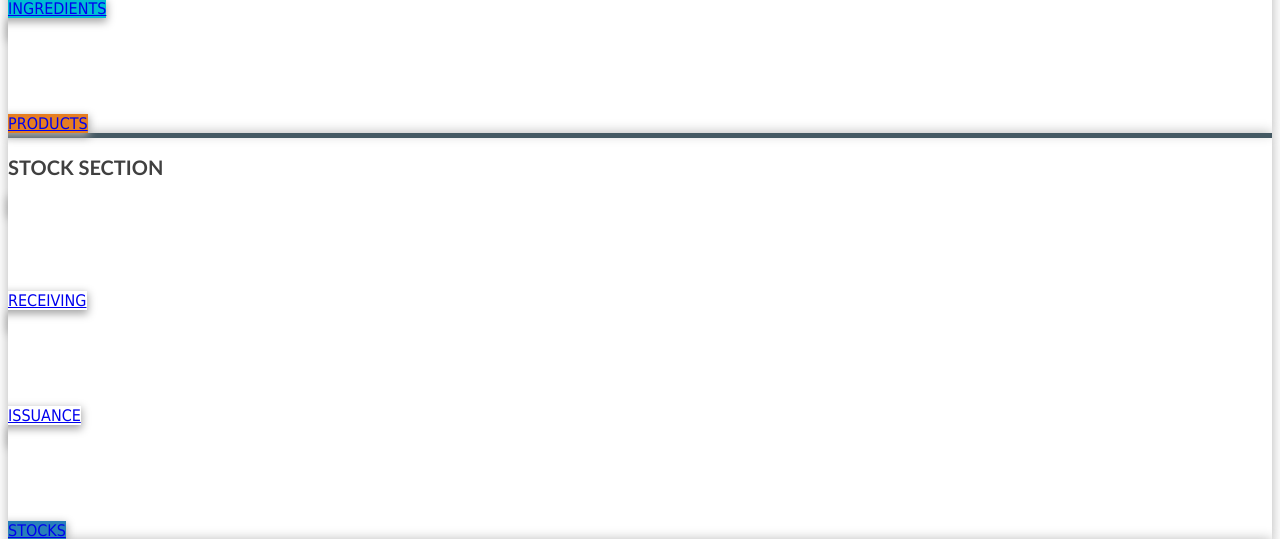
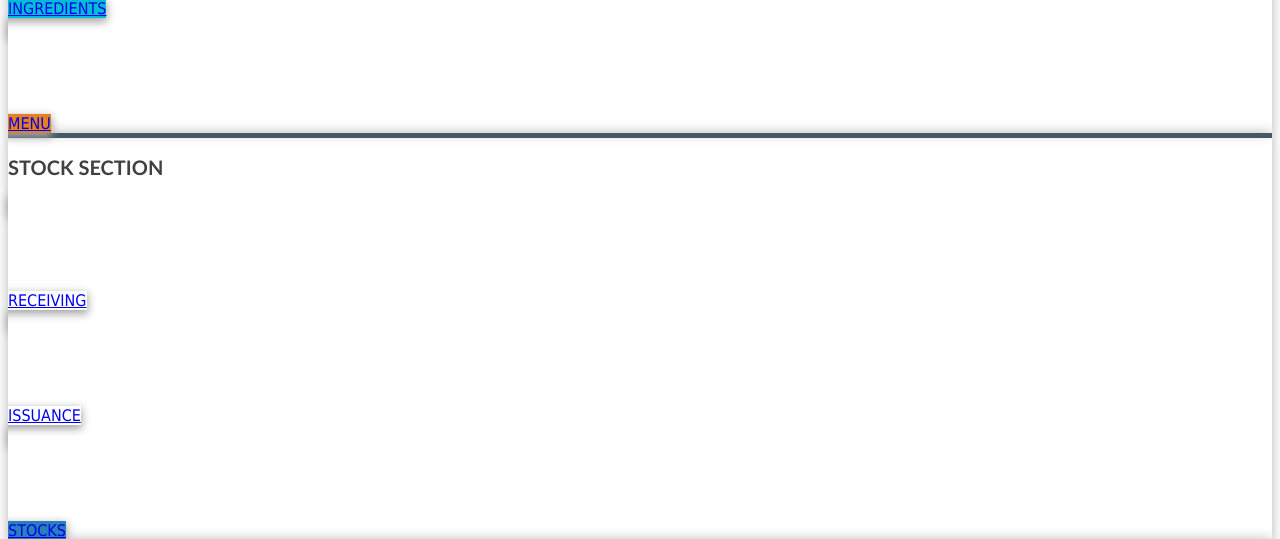
Before and after one commit to jtolentino007/PSRMS, a CodeIgniter app: the page made by application/views/dashboard_view.php in a window 1280 px wide. Shown: the part 641-1180 px from the top of the page. Run offline with CodeIgniter, Linux system fonts and the light colour scheme; a user stored in the database is signed in; data comes from the database, SQL or seed files in the repository; data that the repository does not hold is empty.

Commit message:
Updated all the Icons and UI

```diff
--- a/application/views/dashboard_view.php
+++ b/application/views/dashboard_view.php
@@ -126,8 +126,8 @@
                                         </div>
                                         <div class="col-xs-12 col-sm-12">
                                             <a href="products" class="btn btn-success btn-block btn-height <?php echo (in_array('1-14', $this->session->user_rights) ? '' : 'hidden') ?>" style="background: #e67e22!important; border-color: #e67e22!important;"><br>
-                                                <i class="fa fa-archive" style="font-size: 50px;"></i><br><br>
-                                                <span>PRODUCTS</span>
+                                                <i class="fa fa-map-o" style="font-size: 50px;"></i><br><br>
+                                                <span>MENU</span>
                                             </a>
                                         </div>
                                     </div>
```
